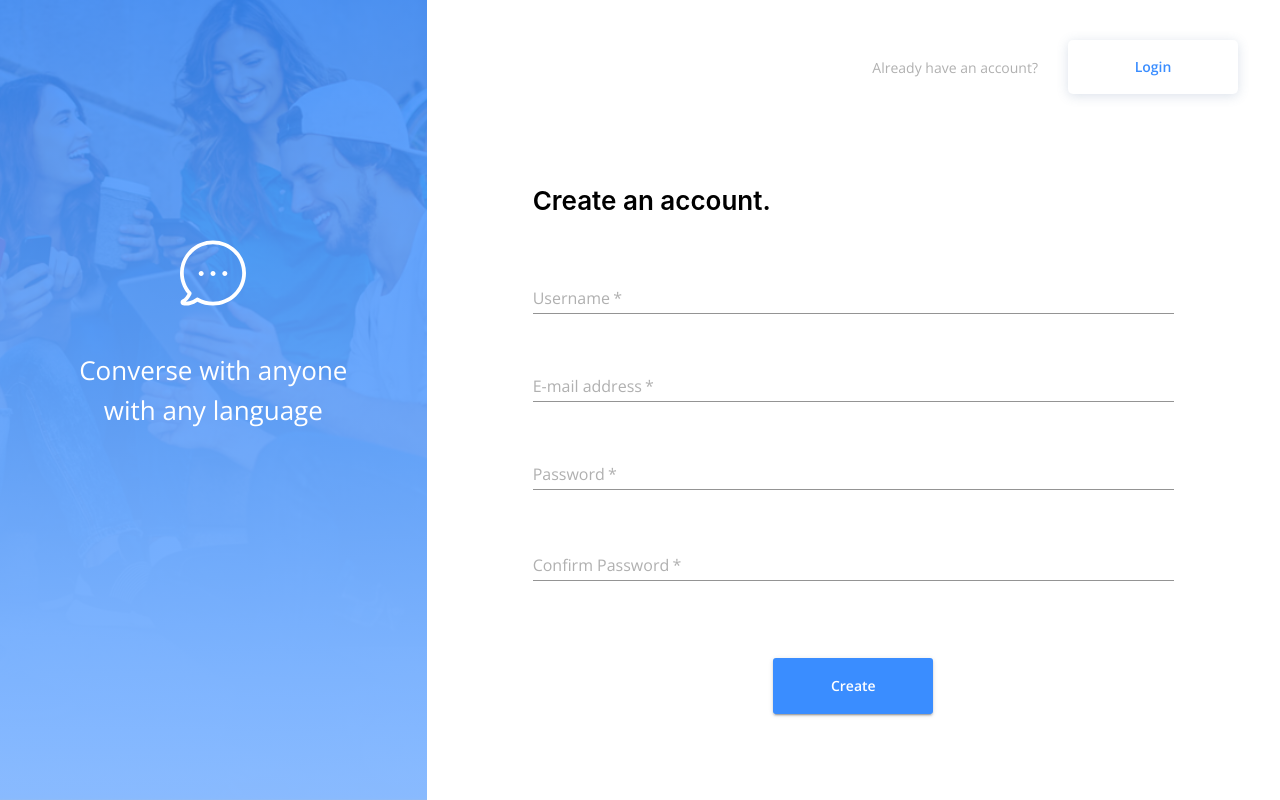
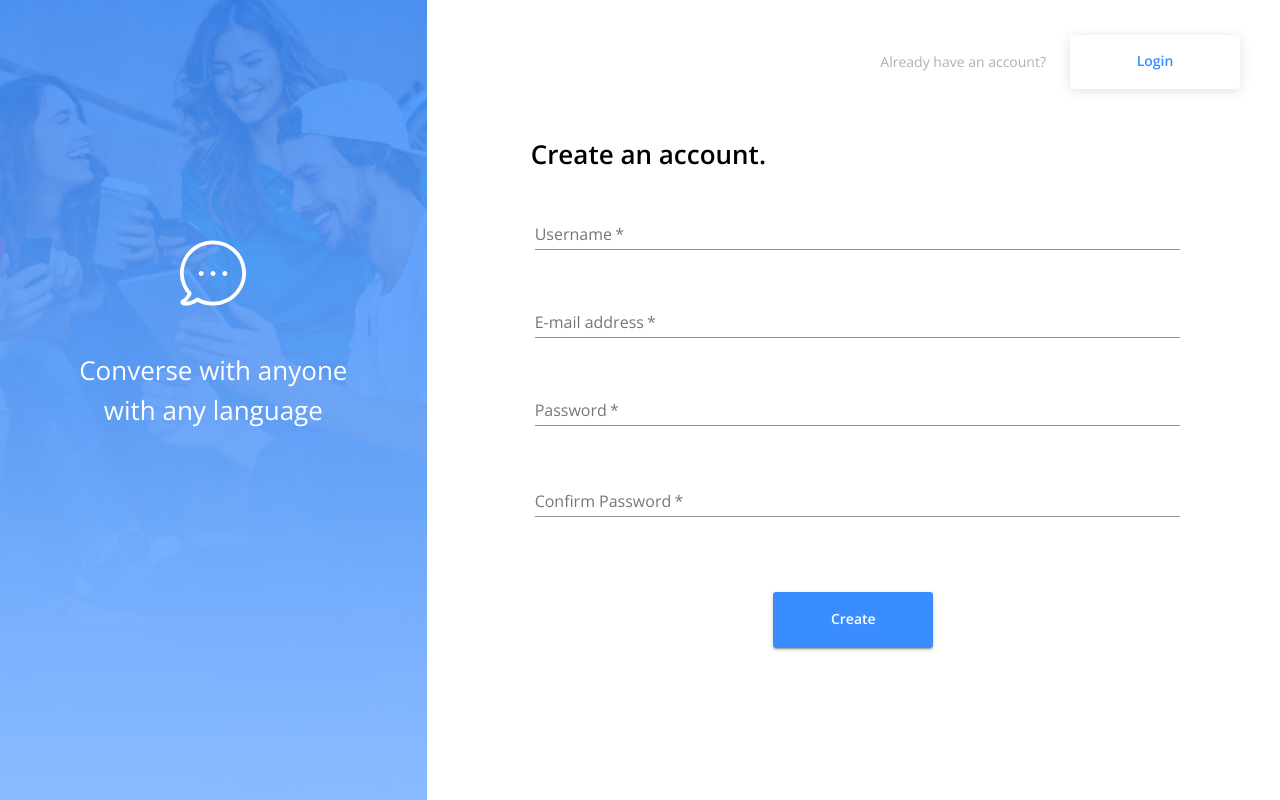
Before and after one commit to vincenttse15/c0e336, a React (Create React App) app in the folder client/: page / in a window 1280 px wide. Built offline with nearby package versions, Linux system fonts and the light colour scheme; no server answers.

Commit message:
removed style attributes and used more MUI

```diff
--- a/client/src/Login/Login.js
+++ b/client/src/Login.js
@@ -8,9 +8,9 @@ import {
   FormControl,
   useTheme
 } from "@material-ui/core";
-import { useStyles, InputTextField } from "../components/SharedStyles/LoginSignupStyles";
-import Banner from "../components/Banner/Banner";
-import { login } from "../store/utils/thunkCreators";
+import { useStyles, InputTextField } from "./components/SharedStyles/LoginSignupStyles";
+import Banner from "./components/Banner/Banner";
+import { login } from "./store/utils/thunkCreators";
 
 const Login = (props) => {
   const theme = useTheme();
@@ -35,21 +35,21 @@ const Login = (props) => {
       <Banner />
       <Grid container item md={8} xs={12} className={classes.rightContainer} direction="column">
         <Grid container item className={classes.topRightContainer} justifyContent="flex-end" alignContent="center">
-          <Typography className={classes.label}>
+          <Typography className={classes.label} color="secondary">
             Don't have an account?
           </Typography>
-          <Button onClick={() => history.push("/register")} className={classes.createAccountBtn}>
+          <Button onClick={() => history.push("/register")} className={classes.topRightBtn}>
             Create account
           </Button>
         </Grid>
         <Grid container item className={classes.bottomRightContainer} direction="column">
           <form onSubmit={handleLogin}>
-            <Grid container item direction="column" className={classes.formContainer} spacing={2}>
+            <Grid container item direction="column" className={classes.loginFormContainer} spacing={2}>
               <Grid item className={classes.welcomeContainer}>
-                <h1 className={classes.welcome}>Welcome back!</h1>
+                <Typography variant="h1" className={classes.welcome}>Welcome back!</Typography>
               </Grid>
               <Grid item>
-                <FormControl margin="normal" required style={{ width: '100%' }}>
+                <FormControl margin="normal" required className={classes.textFieldContainer}>
                   <InputTextField
                     aria-label="username"
                     label="Username"
@@ -59,7 +59,7 @@ const Login = (props) => {
                 </FormControl>
               </Grid>
               <Grid item>
-                <FormControl margin="normal" required style={{ width: '100%' }}>
+                <FormControl margin="normal" required className={classes.textFieldContainer}>
                   <InputTextField
                     label="Password"
                     aria-label="password"
@@ -69,7 +69,7 @@ const Login = (props) => {
                 </FormControl>
               </Grid>
               <Grid container item justifyContent="center">
-                <Button type="submit" variant="contained" className={classes.loginBtn}>
+                <Button type="submit" color="primary" variant="contained" className={classes.submitBtn}>
                   Login
                 </Button>
               </Grid>
--- a/client/src/Signup.js
+++ b/client/src/Signup.js
@@ -44,21 +44,21 @@ const Login = (props) => {
       <Banner />
       <Grid container item md={8} xs={12} className={classes.rightContainer} direction="column">
         <Grid container item className={classes.topRightContainer} justifyContent="flex-end" alignContent="center">
-          <Typography className={classes.label}>
+          <Typography className={classes.label} color="secondary">
             Already have an account?
           </Typography>
-          <Button onClick={() => history.push("/login")} className={classes.createAccountBtn}>
+          <Button onClick={() => history.push("/login")} className={classes.topRightBtn}>
             Login
           </Button>
         </Grid>
         <Grid container item className={classes.bottomRightContainer} direction="column">
           <form onSubmit={handleRegister}>
-            <Grid container item direction="column" className={classes.formContainer} spacing={2}>
+            <Grid container item direction="column" className={classes.signupFormContainer} spacing={2}>
               <Grid item className={classes.welcomeContainer}>
-                <h1 className={classes.welcome}>Create an account.</h1>
+                <Typography variant="h1" className={classes.welcome}>Create an account.</Typography>
               </Grid>
               <Grid item>
-                <FormControl margin="normal" style={{ width: '100%' }}>
+                <FormControl margin="normal" className={classes.textFieldContainer}>
                   <InputTextField
                     aria-label="username"
                     label="Username"
@@ -69,7 +69,7 @@ const Login = (props) => {
                 </FormControl>
               </Grid>
               <Grid item>
-                <FormControl margin="normal" style={{ width: '100%' }}>
+                <FormControl margin="normal" className={classes.textFieldContainer}>
                   <InputTextField
                     aria-label="e-mail address"
                     label="E-mail address"
@@ -80,7 +80,7 @@ const Login = (props) => {
                 </FormControl>
               </Grid>
               <Grid item>
-                <FormControl margin="normal" style={{ width: '100%' }} error={!!formErrorMessage.confirmPassword}>
+                <FormControl margin="normal" className={classes.textFieldContainer} error={!!formErrorMessage.confirmPassword}>
                   <InputTextField
                     aria-label="password"
                     label="Password"
@@ -90,12 +90,12 @@ const Login = (props) => {
                     required
                   />
                 </FormControl>
-                <FormHelperText style={{ color: 'red' }}>
+                <FormHelperText className={classes.error}>
                   {formErrorMessage.confirmPassword}
                 </FormHelperText>
               </Grid>
               <Grid item>
-                <FormControl margin="normal" style={{ width: '100%' }} error={!!formErrorMessage.confirmPassword}>
+                <FormControl margin="normal" className={classes.textFieldContainer} error={!!formErrorMessage.confirmPassword}>
                   <InputTextField
                     label="Confirm Password"
                     aria-label="confirm password"
@@ -105,12 +105,12 @@ const Login = (props) => {
                     required
                   />
                 </FormControl>
-                <FormHelperText style={{ color: 'red' }}>
+                <FormHelperText className={classes.error}>
                   {formErrorMessage.confirmPassword}
                 </FormHelperText>
               </Grid>
               <Grid container item justifyContent="center">
-                <Button type="submit" variant="contained" className={classes.loginBtn}>
+                <Button type="submit" variant="contained" color="primary" className={classes.submitBtn}>
                   Create
                 </Button>
               </Grid>
--- a/client/src/components/SharedStyles/LoginSignupStyles.js
+++ b/client/src/components/SharedStyles/LoginSignupStyles.js
@@ -48,7 +48,7 @@ export const useStyles = makeStyles((theme) => ({
   rightContainer: {
     width: '100%',
     height: '100%',
-    padding: '30px 42px',
+    padding: theme.spacing(3, 5),
   },
   topRightContainer: {
     height: '10%',
@@ -58,36 +58,39 @@ export const useStyles = makeStyles((theme) => ({
     height: '90%',
   },
   label: {
-    color: '#B0B0B0',
     fontSize: '14px',
     alignSelf: 'center',
   },
-  createAccountBtn: {
+  topRightBtn: {
     boxShadow: '0px 2px 12px rgba(74, 106, 149, 0.2)',
     borderRadius: '5px',
-    color: '#3A8DFF',
     height: '54px',
     width: '170px',
-    marginLeft: '30px',
+    marginLeft: theme.spacing(3),
+    color: theme.palette.primary.main,
   },
-  welcome: {
-    color: '#000000',
-    fontWeight: '600',
-    fontSize: '26px',
+  signupFormContainer: {
+    padding: '5vh 5vw',
   },
-  formContainer: {
-    padding: '5vw 5vw',
+  loginFormContainer : {
+    padding: '10vh 5vw',
   },
-  loginBtn: {
-    backgroundColor: '#3A8DFF',
+  submitBtn: {
     borderRadius: '3px',
     width: '160px',
     height: '56px',
-    color: '#FFFFFF',
     textAlign: 'center',
-    marginTop: '50px',
+    marginTop: theme.spacing(6),
   },
-  '@media (max-width: 900px)': {
+  textFieldContainer: {
+    width: '100%',
+    marginLeft: theme.spacing(0.5),
+  },
+  error: {
+    color: 'red',
+    marginLeft: theme.spacing(0.5),
+  },
+  '@media (max-width: 899px)': {
     leftContainer: {
       display: 'none',
     },
@@ -101,25 +104,31 @@ export const useStyles = makeStyles((theme) => ({
     bottomRightContainer: {
       height: '80%',
     },
-    createAccountBtn: {
+    topRightBtn: {
       marginLeft: '0px',
-      marginTop: '30px',
+      marginTop: theme.spacing(3),
     },
-    formContainer: {
-      padding: '8vw 2vw',
+    signupFormContainer: {
+      padding: '5vh 2vw',
+    },
+    loginFormContainer: {
+      padding: '8vh 2vw',
     },
     welcomeContainer: {
       alignSelf: 'center',
     },
-  }
+  },
+  '@media (max-width: 320px)' : {
+    rightContainer: {
+      padding: theme.spacing(4, 2),
+    },
+  },
 }));
 
 export function InputTextField(props) {
   return <TextField
     InputLabelProps={{
-      style: {
-        color: '#B0B0B0',
-      }
+      color: 'secondary',
     }}
     {...props} />;
 }
--- a/client/src/routes.js
+++ b/client/src/routes.js
@@ -3,7 +3,7 @@ import { Route, Switch, withRouter } from "react-router-dom";
 import { connect } from "react-redux";
 import { fetchUser } from "./store/utils/thunkCreators";
 import Signup from "./Signup.js";
-import Login from "./Login/Login.js";
+import Login from "./Login.js";
 import { Home, SnackbarError } from "./components";
 
 const Routes = (props) => {
--- a/client/src/themes/theme.js
+++ b/client/src/themes/theme.js
@@ -8,7 +8,12 @@ export const theme = createTheme({
       textTransform: "none",
       letterSpacing: 0,
       fontWeight: "bold"
-    }
+    },
+    h1: {
+      fontSize: "26px",
+      fontWeight: "600",
+      color: "#000000",
+    },
   },
   overrides: {
     MuiInput: {
@@ -18,7 +23,7 @@ export const theme = createTheme({
     }
   },
   palette: {
-    primary: { main: "#3A8DFF" },
+    primary: { main: "#3A8DFF", contrastText: "#FFFFFF" },
     secondary: { main: "#B0B0B0" }
   },
   breakpoints: {
```
Also changed, not shown: 1 other file (tests, documents, lock files or other folders).
